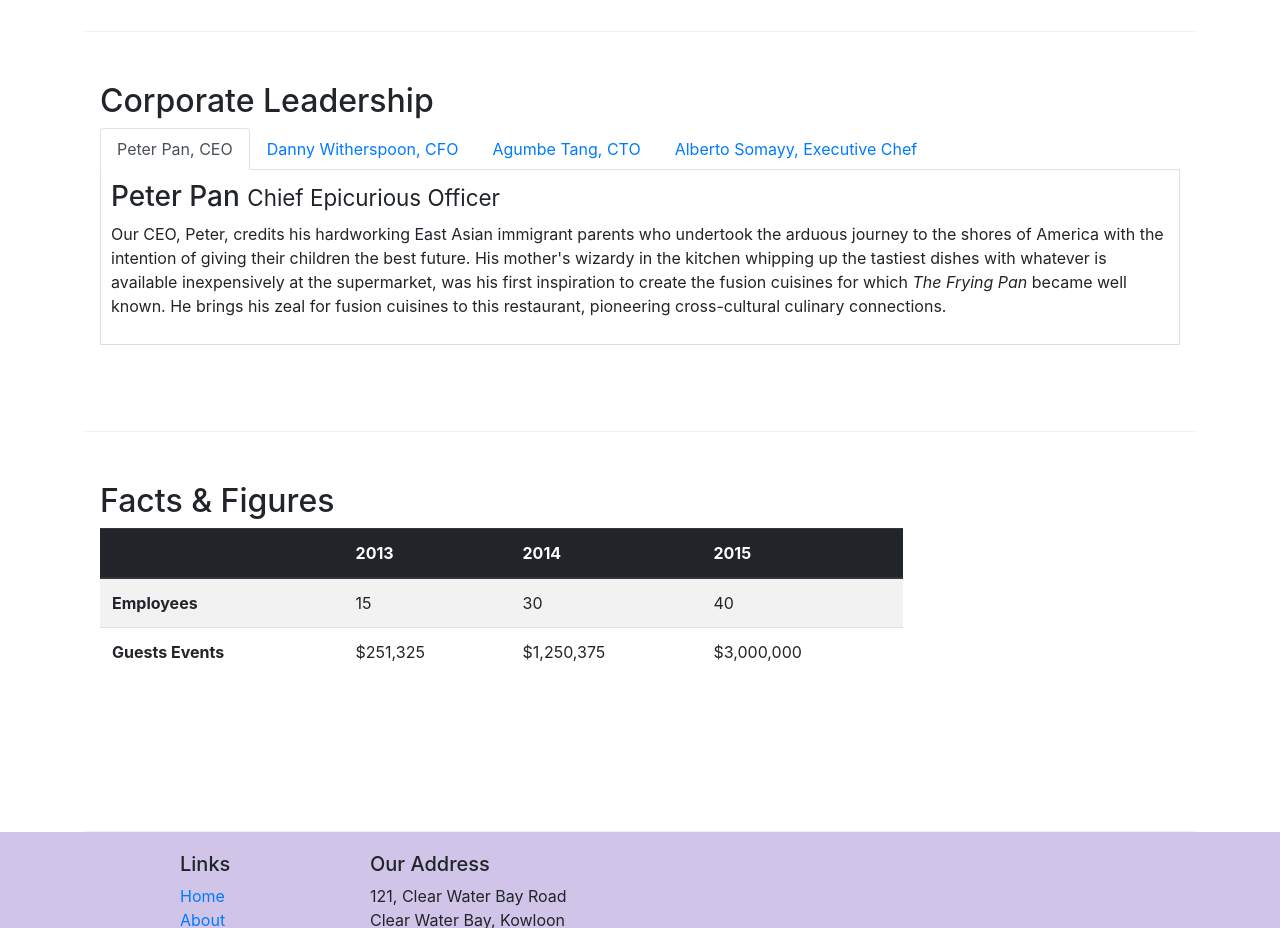
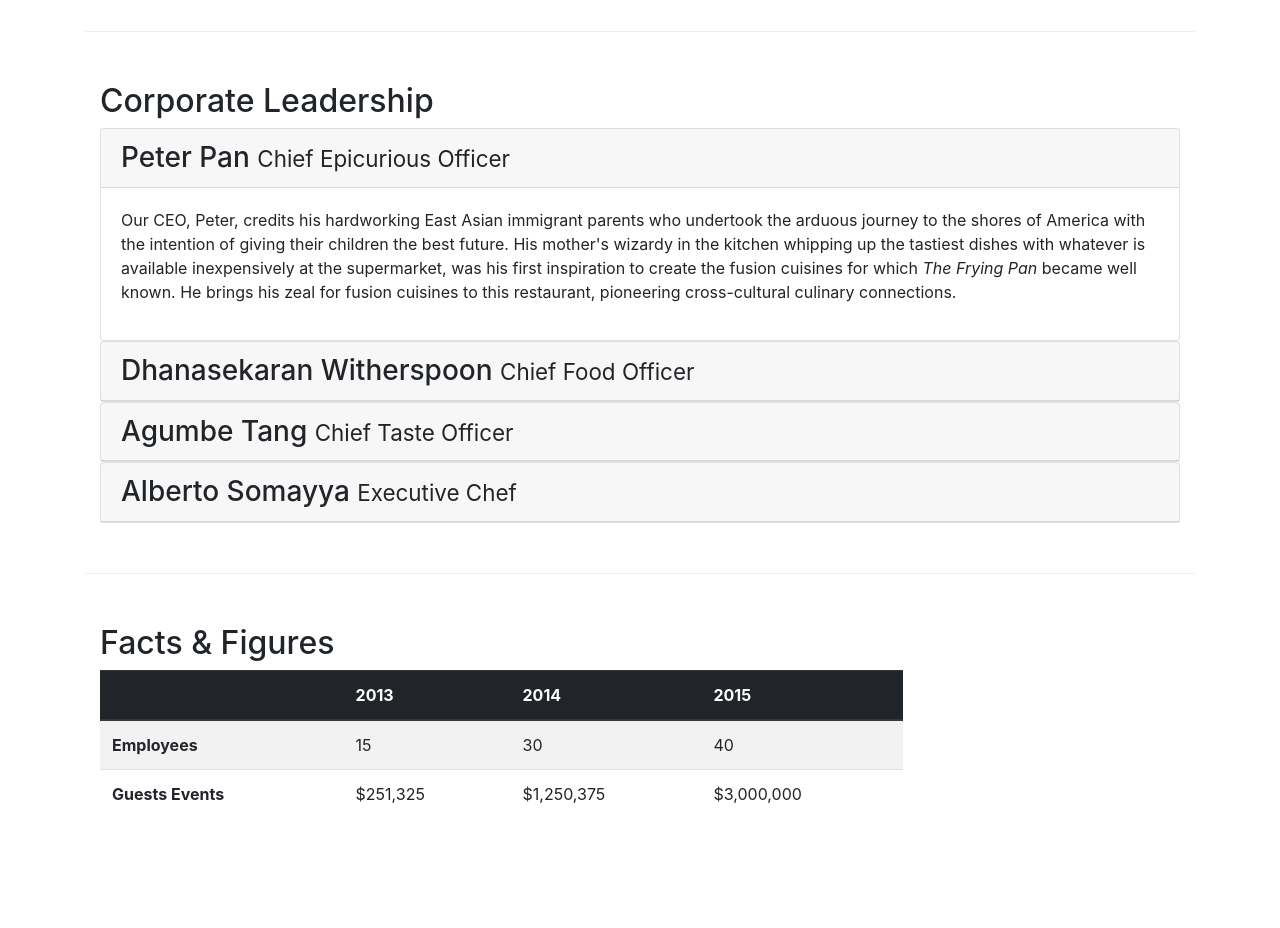
Before and after one commit to rajas2716/Coursera-Bootstrap, a website: page aboutus.html in a window 1280 px wide. Shown: the part 960-1888 px from the top of the page. Drawn offline with nearby package versions, Linux system fonts and the light colour scheme.

Commit message:
accordion

```diff
--- a/aboutus.html
+++ b/aboutus.html
@@ -92,36 +92,47 @@
         <div class="row row-content">
             <div class="col-12 col-sm">
                 <h2>Corporate Leadership</h2>
-                <ul class="nav nav-tabs">
-                    <li class="nav-item">
-                        <a class="nav-link active" href="#peter" role="tab" data-toggle="tab">Peter Pan, CEO</a>
-                    </li>
-                    <li class="nav-item">
-                        <a class="nav-link" href="#danny" role="tab" data-toggle="tab">Danny Witherspoon, CFO</a>
-                    </li>
-                    <li class="nav-item">
-                        <a class="nav-link" href="#agumbe" role="tab" data-toggle="tab">Agumbe Tang, CTO</a>
-                    </li>
-                    <li class="nav-item">
-                        <a class="nav-link" href="#alberto" role="tab" data-toggle="tab">Alberto Somayy, Executive Chef</a>
-                    </li>
-                </ul>
-                <div class="tab-content">
-                    <div class="tab-pane fade show active" role="tabpanel" id="peter">
-                        <h3>Peter Pan <small>Chief Epicurious Officer</small></h3>
-                        <p class="d-none d-sm-block">Our CEO, Peter, credits his hardworking East Asian immigrant parents who undertook the arduous journey to the shores of America with the intention of giving their children the best future. His mother's wizardy in the kitchen whipping up the tastiest dishes with whatever is available inexpensively at the supermarket, was his first inspiration to create the fusion cuisines for which <em>The Frying Pan</em> became well known. He brings his zeal for fusion cuisines to this restaurant, pioneering cross-cultural culinary connections.</p>
+
+                <div id="accordion">
+                    <div class="card">
+                        <div class="card-header" role="tab" id="peterhead">
+                               <a data-toggle="collapse" data-target="#peter"> <h3 class="mb-0">Peter Pan <small>Chief Epicurious Officer</small></h3></a>
+                        </div>
+                        <div role = "tabpanel" class="collapse show" id="peter" data-parent="#accordion">
+                            <div class="card-body">
+                            <p class="d-none d-sm-block">Our CEO, Peter, credits his hardworking East Asian immigrant parents who undertook the arduous journey to the shores of America with the intention of giving their children the best future. His mother's wizardy in the kitchen whipping up the tastiest dishes with whatever is available inexpensively at the supermarket, was his first inspiration to create the fusion cuisines for which <em>The Frying Pan</em> became well known. He brings his zeal for fusion cuisines to this restaurant, pioneering cross-cultural culinary connections.</p>
+                            </div>
+                        </div>
                     </div>
-                    <div class="tab-pane fade" role="tabpanel" id="danny">
-                        <h3>Dhanasekaran Witherspoon <small>Chief Food Officer</small></h3>
-                        <p class="d-none d-sm-block">Our CFO, Danny, as he is affectionately referred to by his colleagues, comes from a long established family tradition in farming and produce. His experiences growing up on a farm in the Australian outback gave him great appreciation for varieties of food sources. As he puts it in his own words, <em>Everything that runs, wins, and everything that stays, pays!</em></p>
+                    <div class="card">
+                        <div class="card-header" role="tab" id="dannyhead">
+                               <a data-toggle="collapse" data-target="#danny"> <h3 class="mb-0">Dhanasekaran Witherspoon <small>Chief Food Officer</small></h3></a>
+                        </div>
+                        <div role = "tabpanel" class="collapse" id="danny" data-parent="#accordion">
+                            <div class="card-body">
+                            <p class="d-none d-sm-block">Our CFO, Danny, as he is affectionately referred to by his colleagues, comes from a long established family tradition in farming and produce. His experiences growing up on a farm in the Australian outback gave him great appreciation for varieties of food sources. As he puts it in his own words, <em>Everything that runs, wins, and everything that stays, pays!</em></p>
+                            </div>
+                        </div>
                     </div>
-                    <div class="tab-pane fade" role="tabpanel" id="agumbe">
-                        <h3>Agumbe Tang <small>Chief Taste Officer</small></h3>
-                        <p class="d-none d-sm-block">Blessed with the most discerning gustatory sense, Agumbe, our CTO, personally ensures that every dish that we serve meets his exacting tastes. Our chefs dread the tongue lashing that ensues if their dish does not meet his exacting standards. He lives by his motto, <em>You click only if you survive my lick.</em></p>
+                    <div class="card">
+                        <div class="card-header" role="tab" id="agumbehead">
+                               <a data-toggle="collapse" data-target="#agumbe"> <h3 class="mb-0">Agumbe Tang <small>Chief Taste Officer</small></h3></a>
+                        </div>
+                        <div role = "tabpanel" class="collapse" id="agumbe" data-parent="#accordion">
+                            <div class="card-body">
+                            <p class="d-none d-sm-block">Blessed with the most discerning gustatory sense, Agumbe, our CTO, personally ensures that every dish that we serve meets his exacting tastes. Our chefs dread the tongue lashing that ensues if their dish does not meet his exacting standards. He lives by his motto, <em>You click only if you survive my lick.</em></p>
+                            </div>
+                        </div>
                     </div>
-                    <div class="tab-pane fade" role="tabpanel" id="alberto">
-                        <h3>Alberto Somayya <small>Executive Chef</small></h3>
-                        <p class="d-none d-sm-block">Award winning three-star Michelin chef with wide International experience having worked closely with whos-who in the culinary world, he specializes in creating mouthwatering Indo-Italian fusion experiences. He says, <em>Put together the cuisines from the two craziest cultures, and you get a winning hit! Amma Mia!</em></p>
+                    <div class="card">
+                        <div class="card-header" role="tab" id="agumbehead">
+                               <a data-toggle="collapse" data-target="#alberto"> <h3 class="mb-0">Alberto Somayya <small>Executive Chef</small></h3></a>
+                        </div>
+                        <div role = "tabpanel" class="collapse" id="alberto" data-parent="#accordion">
+                            <div class="card-body">
+                            <p class="d-none d-sm-block">Award winning three-star Michelin chef with wide International experience having worked closely with whos-who in the culinary world, he specializes in creating mouthwatering Indo-Italian fusion experiences. He says, <em>Put together the cuisines from the two craziest cultures, and you get a winning hit! Amma Mia!</em></p>
+                            </div>
+                        </div>
                     </div>
                 </div>
             </div>
```
